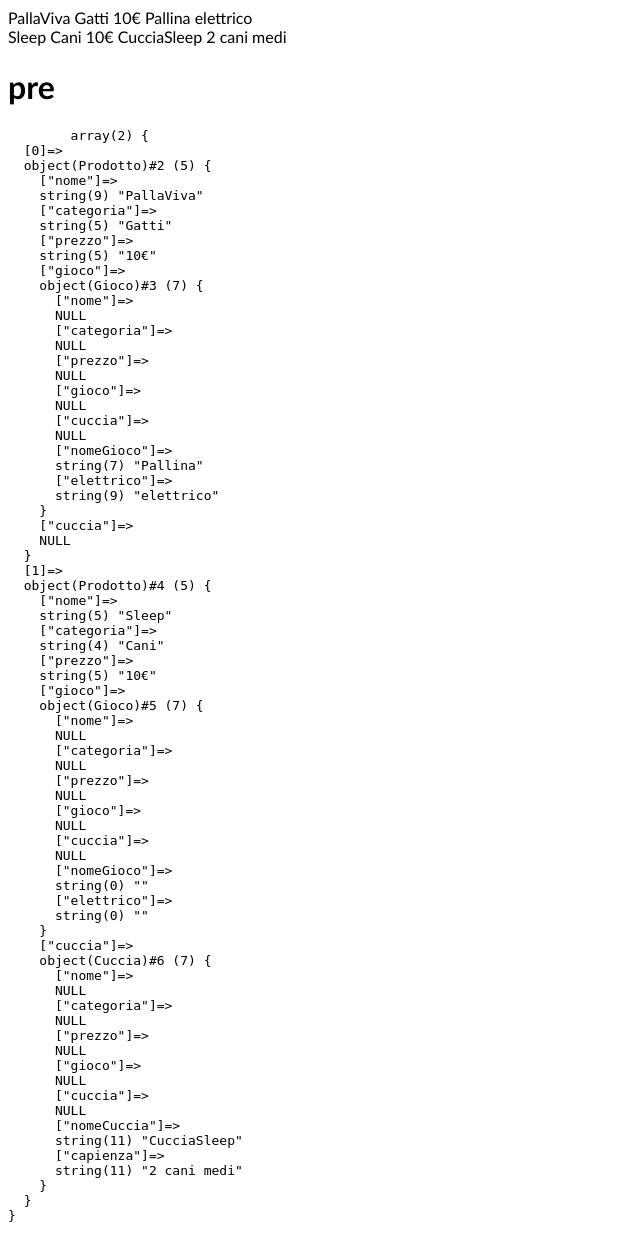
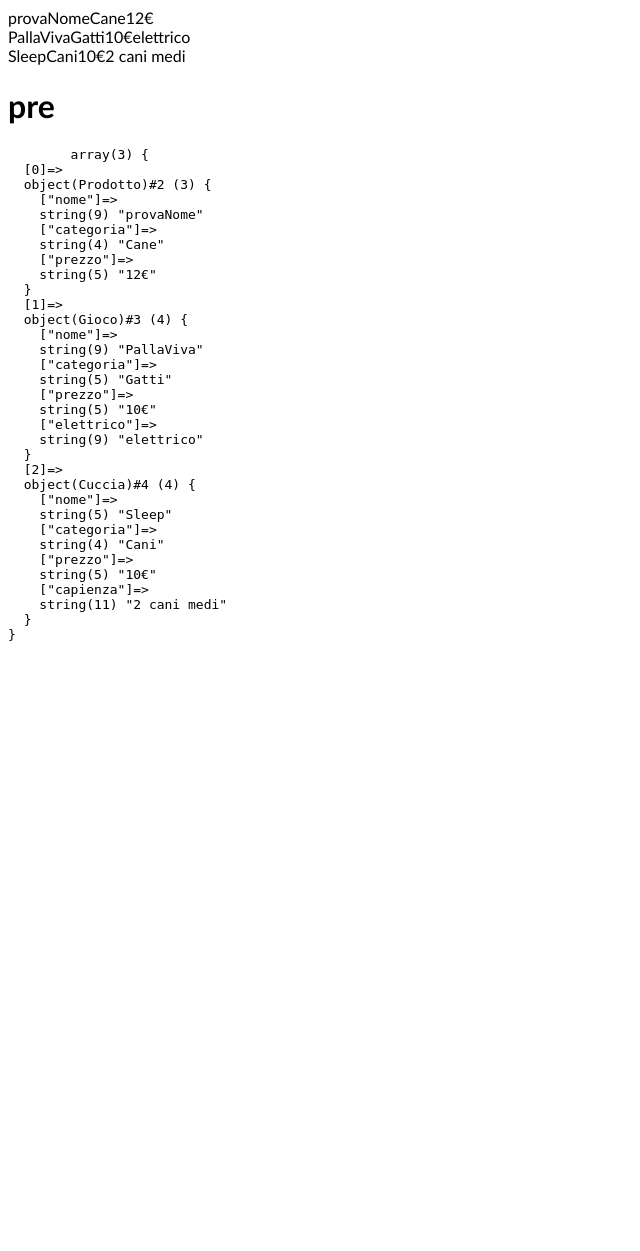
Before and after one commit to LucaAgatinoPrivitera/php-oop-2, a PHP site: page / in a window 1280 px wide. Shown: the whole page, without its empty margins (0-640 px from the left). After the commit the page ends 641 px from the top, so only its background shows below. Run offline with PHP 8.4, Linux system fonts and the light colour scheme; data that the repository does not hold is empty.

Commit message:
Dopo la correzione con Luca ora penso di averci capito molto di più

```diff
--- a/Models/Cuccia.php
+++ b/Models/Cuccia.php
@@ -2,12 +2,13 @@
 
 class Cuccia extends Prodotto
 {
-    public $nomeCuccia;
     public $capienza;
 
-    public function __construct($nomeCuccia, $capienza)
+    public function __construct($nome, $categoria, $prezzo, $capienza)
     {
-        $this->nomeCuccia = $nomeCuccia;
+        $this->nome = $nome;
+        $this->categoria = $categoria;
+        $this->prezzo = $prezzo;
         $this->capienza = $capienza;
     }
 }
--- a/Models/Gioco.php
+++ b/Models/Gioco.php
@@ -2,12 +2,13 @@
 
 class Gioco extends Prodotto
 {
-    public $nomeGioco;
     public $elettrico;
 
-    public function __construct($nomeGioco, $elettrico)
-    {
-        $this->nomeGioco = $nomeGioco;
+    public function __construct($nome, $categoria, $prezzo, $elettrico) {
+
+        $this->nome = $nome;
+        $this->categoria = $categoria;
+        $this->prezzo = $prezzo;
         $this->elettrico = $elettrico;
     }
 }
--- a/Models/Prodotto.php
+++ b/Models/Prodotto.php
@@ -8,16 +8,12 @@ class Prodotto
     public $nome;
     public $categoria;
     public $prezzo;
-    public $gioco;
-    public $cuccia;
 
-    public function __construct($nome, $categoria, $prezzo, Gioco $gioco = null, Cuccia $cuccia = null) {
+    public function __construct($nome, $categoria, $prezzo) {
 
         $this->nome = $nome;
         $this->categoria = $categoria;
         $this->prezzo = $prezzo;
-        $this->gioco = $gioco;
-        $this->cuccia = $cuccia;
     }
 
     public function infoComplete()
--- a/data.php
+++ b/data.php
@@ -4,11 +4,21 @@ include __DIR__ . "/models/Prodotto.php";
 
 $prodottoSingolo = [
     new Prodotto(
-        "PallaViva", "Gatti", "10€",
-        new Gioco("Pallina", "elettrico")),
+        "provaNome",
+        "Cane",
+        "12€"
+    ),
+    new Gioco(
+        "PallaViva",
+        "Gatti",
+        "10€",
+        "elettrico",
+    ),
 
-        new Prodotto(
-            "Sleep", "Cani", "10€",
-            new Gioco("", ""),
-            new Cuccia("CucciaSleep", "2 cani medi"))
+    new Cuccia(
+        "Sleep",
+        "Cani",
+        "10€",
+        "2 cani medi"
+    )
 ];
--- a/index.php
+++ b/index.php
@@ -15,12 +15,22 @@ include __DIR__ . "/data.php";
 
 <body>
 
-    <!-- <?php //echo $prodottoSingolo[0]->nome ?> -->
+    <!-- <?php //echo $prodottoSingolo[0]->nome
+            ?> -->
 
     <div>
         <?php foreach ($prodottoSingolo as $prodotto) {
-            echo "<div>" . "<span>" . $prodotto->nome . " </span>" . "<span>" . $prodotto->categoria . " </span>" . "<span>" . $prodotto->prezzo . " </span>" . "<span>" . $prodotto->gioco->nomeGioco  . " </span>" . "<span>" . $prodotto->gioco->elettrico  . " </span>" . "<span>" . $prodotto->cuccia->nomeCuccia ." </span>" . "<span>". $prodotto->cuccia->capienza . "</span>" . "</div>";
-        } ?>
+            // echo "<div>" . "<span>" . $prodotto->nome . " </span>" . "<span>" . $prodotto->categoria . " </span>" . "<span>" . $prodotto->prezzo . " </span>" . "<span>" . $prodotto->nome  . " </span>" . "<span>" . $cuccia->nomeCuccia ." </span>" . "<span>". $cuccia->capienza . "</span>" . "</div>";
+
+            echo "<div>" . $prodotto->nome . $prodotto->categoria . $prodotto->prezzo;
+            if (isset($prodotto->elettrico)) {
+                echo $prodotto->elettrico;
+            }
+            if (isset($prodotto->capienza)) {
+                echo $prodotto->capienza;
+            }
+            echo "</div>"; // Rimuovi il punto prima della stringa
+        }?>
     </div>
 
     <h1>pre</h1>
```
